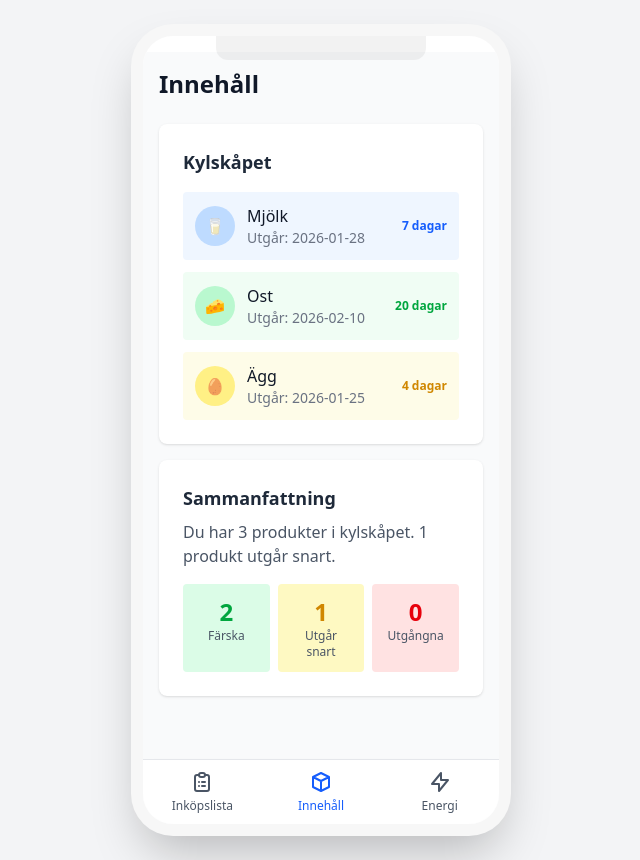
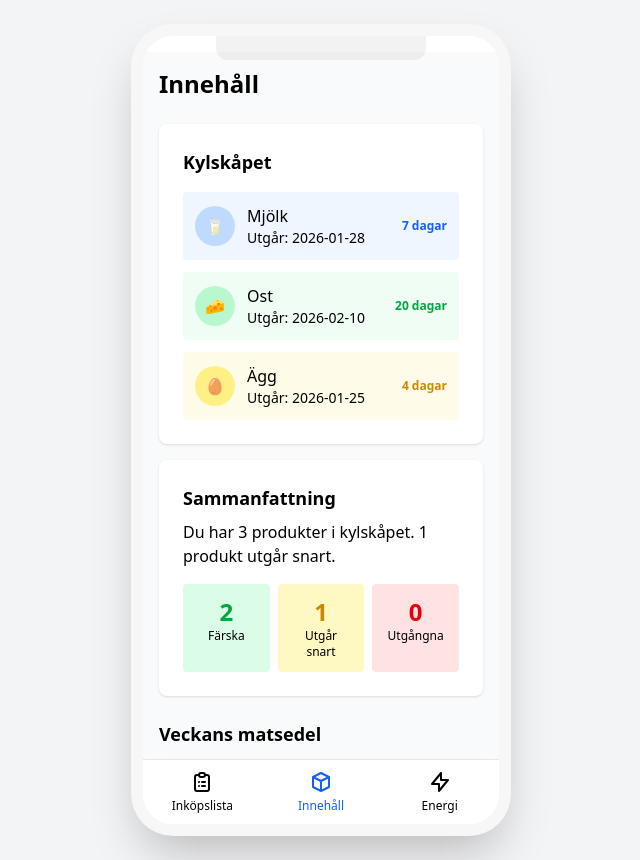
Before and after one commit to Falusvampen/fridge-ui-prototype, a Next.js app: page / in a window 1280 px wide. Shown: the whole page, without its empty margins (319-959 px from the left). Built offline with nearby package versions, Linux system fonts and the light colour scheme.

Commit message:
Add recipe management components and enhance UI styling for better user experience

```diff
--- a/app/components/BottomNav.tsx
+++ b/app/components/BottomNav.tsx
@@ -22,7 +22,7 @@ export default function BottomNav({
           className={`flex flex-col items-center justify-center flex-1 h-full transition-colors ${
             isActive("/inkopslista")
               ? "text-blue-600"
-              : "text-gray-600 hover:text-blue-500"
+              : "text-black hover:text-blue-500"
           }`}
         >
           <svg
@@ -44,9 +44,7 @@ export default function BottomNav({
         <Link
           href="/"
           className={`flex flex-col items-center justify-center flex-1 h-full transition-colors ${
-            isActive("/")
-              ? "text-blue-600"
-              : "text-gray-600 hover:text-blue-500"
+            isActive("/") ? "text-blue-600" : "text-black hover:text-blue-500"
           }`}
         >
           <svg
@@ -70,7 +68,7 @@ export default function BottomNav({
           className={`flex flex-col items-center justify-center flex-1 h-full transition-colors ${
             isActive("/energi")
               ? "text-blue-600"
-              : "text-gray-600 hover:text-blue-500"
+              : "text-black hover:text-blue-500"
           }`}
         >
           <svg
--- /dev/null
+++ b/app/components/RecipeCard.tsx
@@ -0,0 +1,77 @@
+"use client";
+
+import React from "react";
+import { useRouter } from "next/navigation";
+
+type Recipe = {
+  id: string;
+  name: string;
+  ingredients: string[];
+  emoji?: string;
+};
+
+function makeId() {
+  return `${Date.now().toString(36)}-${Math.random().toString(36).slice(2, 8)}`;
+}
+
+const STORAGE_KEY = "fridge:shoppingLists";
+
+export default function RecipeCard({ recipe }: { recipe: Recipe }) {
+  const router = useRouter();
+
+  function addShoppingListFromRecipe() {
+    const id = makeId();
+    const list = {
+      id,
+      name: `Inköpslista: ${recipe.name}`,
+      items: recipe.ingredients.map((i) => ({ text: i, done: false })),
+      createdAt: new Date().toISOString(),
+    };
+
+    try {
+      const raw = localStorage.getItem(STORAGE_KEY);
+      const lists = raw ? JSON.parse(raw) : [];
+      lists.unshift(list);
+      localStorage.setItem(STORAGE_KEY, JSON.stringify(lists));
+
+      router.push(`/inkopslista?id=${id}`);
+    } catch (e) {
+      console.error("Failed to save shopping list", e);
+      alert("Kunde inte spara inköpslistan");
+    }
+  }
+
+  return (
+    <div className="p-3 border border-gray-100 rounded-md shadow-sm">
+      <div className="flex items-start">
+        <div className="text-3xl mr-3">{recipe.emoji ?? "🍽️"}</div>
+        <div className="flex-1">
+          <div className="flex items-center justify-between">
+            <h3 className="font-semibold text-black">{recipe.name}</h3>
+            <div className="text-xs text-black">
+              {recipe.ingredients.length} ingredienser
+            </div>
+          </div>
+          <div className="text-sm text-black mt-1">
+            {recipe.ingredients.join(", ")}
+          </div>
+        </div>
+      </div>
+
+      <div className="mt-3 flex space-x-2">
+        <button
+          onClick={addShoppingListFromRecipe}
+          className="bg-blue-600 text-white px-3 py-1.5 rounded text-sm hover:bg-blue-500"
+        >
+          Lägg till inköpslista
+        </button>
+        <button
+          onClick={() => alert("Visa recept - inte implementerat ännu")}
+          className="bg-gray-100 px-3 py-1.5 rounded text-sm"
+        >
+          Visa recept
+        </button>
+      </div>
+    </div>
+  );
+}
--- /dev/null
+++ b/app/components/RecipeList.tsx
@@ -0,0 +1,41 @@
+"use client";
+
+import React from "react";
+import RecipeCard from "./RecipeCard";
+
+const recipes = [
+  {
+    id: "omelette",
+    name: "Omelett med ost",
+    ingredients: ["Ägg", "Ost", "Mjölk", "Smör"],
+    emoji: "🍳",
+  },
+  {
+    id: "pasta-tomat",
+    name: "Pasta med tomatsås",
+    ingredients: ["Pasta", "Tomatsås", "Ost"],
+    emoji: "🍝",
+  },
+  {
+    id: "gronsallad",
+    name: "Grönsallad med avokado",
+    ingredients: ["Sallad", "Avokado", "Tomat", "Olivolja"],
+    emoji: "🥗",
+  },
+  {
+    id: "smoothie",
+    name: "Banan-smoothie",
+    ingredients: ["Banan", "Mjölk", "Yoghurt", "Honung"],
+    emoji: "🥤",
+  },
+];
+
+export default function RecipeList() {
+  return (
+    <div className="grid gap-3">
+      {recipes.map((r) => (
+        <RecipeCard key={r.id} recipe={r} />
+      ))}
+    </div>
+  );
+}
--- /dev/null
+++ b/app/components/RecipeSuggestion.tsx
@@ -0,0 +1,77 @@
+"use client";
+
+import { useRouter } from "next/navigation";
+
+type Recipe = {
+  id: string;
+  name: string;
+  ingredients: string[];
+};
+
+function makeId() {
+  return `${Date.now().toString(36)}-${Math.random().toString(36).slice(2, 8)}`;
+}
+
+const STORAGE_KEY = "fridge:shoppingLists";
+
+export default function RecipeSuggestion() {
+  const router = useRouter();
+
+  const recipe: Recipe = {
+    id: "omelette",
+    name: "Omelett med ost",
+    ingredients: ["Ägg", "Ost", "Mjölk", "Smör"],
+  };
+
+  function addShoppingListFromRecipe() {
+    const id = makeId();
+    const list = {
+      id,
+      name: `Inköpslista: ${recipe.name}`,
+      items: recipe.ingredients.map((i) => ({ text: i, done: false })),
+      createdAt: new Date().toISOString(),
+    };
+
+    try {
+      const raw = localStorage.getItem(STORAGE_KEY);
+      const lists = raw ? JSON.parse(raw) : [];
+      lists.unshift(list);
+      localStorage.setItem(STORAGE_KEY, JSON.stringify(lists));
+
+      // Navigate to inköpslista page and open the new list
+      router.push(`/inkopslista?id=${id}`);
+    } catch (e) {
+      console.error("Failed to save shopping list", e);
+      alert("Kunde inte spara inköpslistan");
+    }
+  }
+
+  return (
+    <div className="mt-6 bg-white rounded-lg shadow p-4">
+      <div className="flex items-start">
+        <div className="text-3xl mr-3">🍳</div>
+        <div className="flex-1">
+          <h3 className="font-semibold text-black">{recipe.name}</h3>
+          <p className="text-sm text-black mt-1">
+            Förslag: {recipe.ingredients.join(", ")}
+          </p>
+        </div>
+      </div>
+
+      <div className="mt-4 flex space-x-2">
+        <button
+          onClick={addShoppingListFromRecipe}
+          className="bg-blue-600 text-white px-4 py-2 rounded hover:bg-blue-500"
+        >
+          Lägg till inköpslista
+        </button>
+        <button
+          onClick={() => alert("Visa recept - inte implementerat ännu")}
+          className="bg-gray-100 px-4 py-2 rounded"
+        >
+          Visa recept
+        </button>
+      </div>
+    </div>
+  );
+}
--- /dev/null
+++ b/app/components/WeekMenu.tsx
@@ -0,0 +1,12 @@
+import React from "react";
+
+export default function WeekMenu({ children }: { children: React.ReactNode }) {
+  return (
+    <section className="mt-6">
+      <h2 className="text-lg font-semibold text-black mb-3">
+        Denna veckas matsedel
+      </h2>
+      <div className="bg-white rounded-lg shadow p-4">{children}</div>
+    </section>
+  );
+}
--- /dev/null
+++ b/app/components/WeeklyMenu.tsx
@@ -0,0 +1,15 @@
+import React from "react";
+import RecipeList from "./RecipeList";
+
+export default function WeeklyMenu() {
+  return (
+    <section className="mt-6">
+      <h2 className="text-lg font-semibold text-black mb-3">
+        Veckans matsedel
+      </h2>
+      <div className="bg-white rounded-lg shadow p-4">
+        <RecipeList />
+      </div>
+    </section>
+  );
+}
--- /dev/null
+++ b/app/globals.d.ts
@@ -0,0 +1,4 @@
+// Type declarations for importing CSS files in TypeScript
+declare module "*.css";
+declare module "*.scss";
+declare module "*.sass";
--- a/app/page.tsx
+++ b/app/page.tsx
@@ -1,12 +1,12 @@
+import WeeklyMenu from "./components/WeeklyMenu";
+
 export default function Home() {
   return (
     <div className="min-h-screen bg-gray-50 p-4 pb-20">
       <div className="max-w-md mx-auto">
-        <h1 className="text-2xl font-bold text-gray-900 mb-6">Innehåll</h1>
+        <h1 className="text-2xl font-bold text-black mb-6">Innehåll</h1>
         <div className="bg-white rounded-lg shadow p-6 mb-4">
-          <h2 className="text-lg font-semibold text-gray-800 mb-4">
-            Kylskåpet
-          </h2>
+          <h2 className="text-lg font-semibold text-black mb-4">Kylskåpet</h2>
           <div className="space-y-3">
             <div className="flex items-center justify-between p-3 bg-blue-50 rounded">
               <div className="flex items-center space-x-3">
@@ -14,11 +14,13 @@ export default function Home() {
                   🥛
                 </div>
                 <div>
-                  <div className="font-medium text-gray-900">Mjölk</div>
-                  <div className="text-sm text-gray-500">Utgår: 2026-01-28</div>
+                  <div className="font-medium text-black">Mjölk</div>
+                  <div className="text-sm text-black">Utgår: 2026-01-28</div>
                 </div>
               </div>
-              <span className="text-xs text-blue-600 font-semibold">7 dagar</span>
+              <span className="text-xs text-blue-600 font-semibold">
+                7 dagar
+              </span>
             </div>
 
             <div className="flex items-center justify-between p-3 bg-green-50 rounded">
@@ -27,11 +29,13 @@ export default function Home() {
                   🧀
                 </div>
                 <div>
-                  <div className="font-medium text-gray-900">Ost</div>
-                  <div className="text-sm text-gray-500">Utgår: 2026-02-10</div>
+                  <div className="font-medium text-black">Ost</div>
+                  <div className="text-sm text-black">Utgår: 2026-02-10</div>
                 </div>
               </div>
-              <span className="text-xs text-green-600 font-semibold">20 dagar</span>
+              <span className="text-xs text-green-600 font-semibold">
+                20 dagar
+              </span>
             </div>
 
             <div className="flex items-center justify-between p-3 bg-yellow-50 rounded">
@@ -40,37 +44,42 @@ export default function Home() {
                   🥚
                 </div>
                 <div>
-                  <div className="font-medium text-gray-900">Ägg</div>
-                  <div className="text-sm text-gray-500">Utgår: 2026-01-25</div>
+                  <div className="font-medium text-black">Ägg</div>
+                  <div className="text-sm text-black">Utgår: 2026-01-25</div>
                 </div>
               </div>
-              <span className="text-xs text-yellow-600 font-semibold">4 dagar</span>
+              <span className="text-xs text-yellow-600 font-semibold">
+                4 dagar
+              </span>
             </div>
           </div>
         </div>
 
         <div className="bg-white rounded-lg shadow p-6">
-          <h2 className="text-lg font-semibold text-gray-800 mb-2">
+          <h2 className="text-lg font-semibold text-black mb-2">
             Sammanfattning
           </h2>
-          <p className="text-gray-600 mb-4">
+          <p className="text-black mb-4">
             Du har 3 produkter i kylskåpet. 1 produkt utgår snart.
           </p>
           <div className="flex space-x-2">
             <div className="flex-1 bg-green-100 p-3 rounded text-center">
               <div className="text-2xl font-bold text-green-600">2</div>
-              <div className="text-xs text-gray-600">Färska</div>
+              <div className="text-xs text-black">Färska</div>
             </div>
             <div className="flex-1 bg-yellow-100 p-3 rounded text-center">
               <div className="text-2xl font-bold text-yellow-600">1</div>
-              <div className="text-xs text-gray-600">Utgår snart</div>
+              <div className="text-xs text-black">Utgår snart</div>
             </div>
             <div className="flex-1 bg-red-100 p-3 rounded text-center">
               <div className="text-2xl font-bold text-red-600">0</div>
-              <div className="text-xs text-gray-600">Utgångna</div>
+              <div className="text-xs text-black">Utgångna</div>
             </div>
           </div>
         </div>
+
+        {/* Recipe suggestion */}
+        <WeeklyMenu />
       </div>
     </div>
   );
```
Also changed, not shown: app/energi/page.tsx (+6 -8 lines), app/inkopslista/page.tsx (+136 -18 lines), 1 other file (tests, documents, lock files or other folders).
